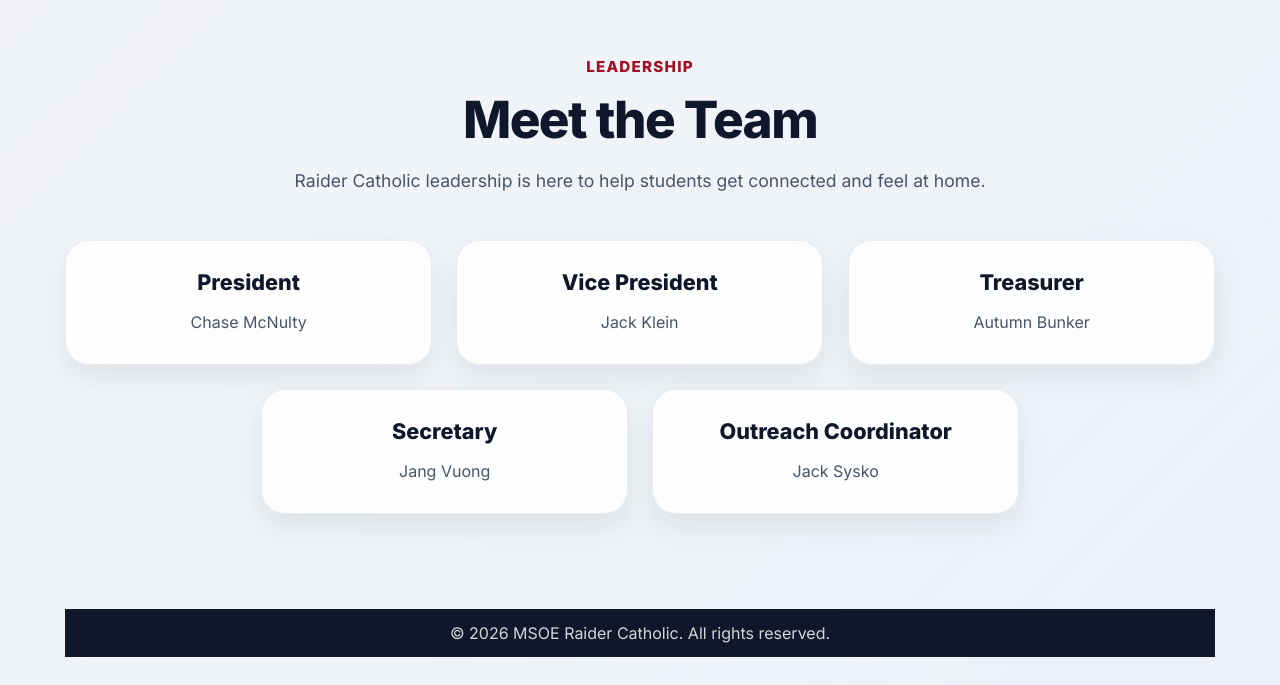
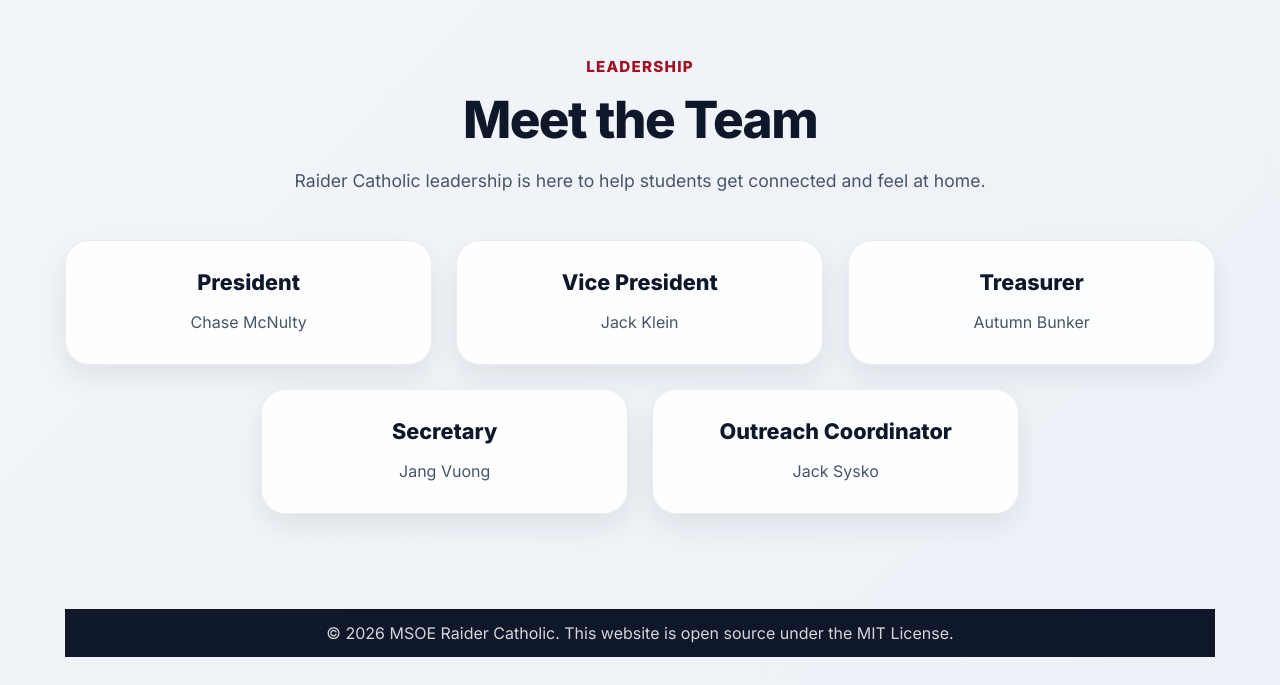
Before and after one commit to BlandHotSauce/Raider-Catholic, a plain HTML site: page index.html in a window 1280 px wide. Shown: the part 3717-4402 px from the top of the page. Drawn offline with Linux system fonts and the light colour scheme.

Commit message:
Updated License Wording

```diff
--- a/index.html
+++ b/index.html
@@ -318,7 +318,7 @@
 
   <footer class="site-footer reveal">
     <div class="container footer-content">
-      <p>&copy; 2026 MSOE Raider Catholic. All rights reserved.</p>
+      <p>&copy; 2026 MSOE Raider Catholic. This website is open source under the MIT License.</p>
     </div>
   </footer>
 
```
